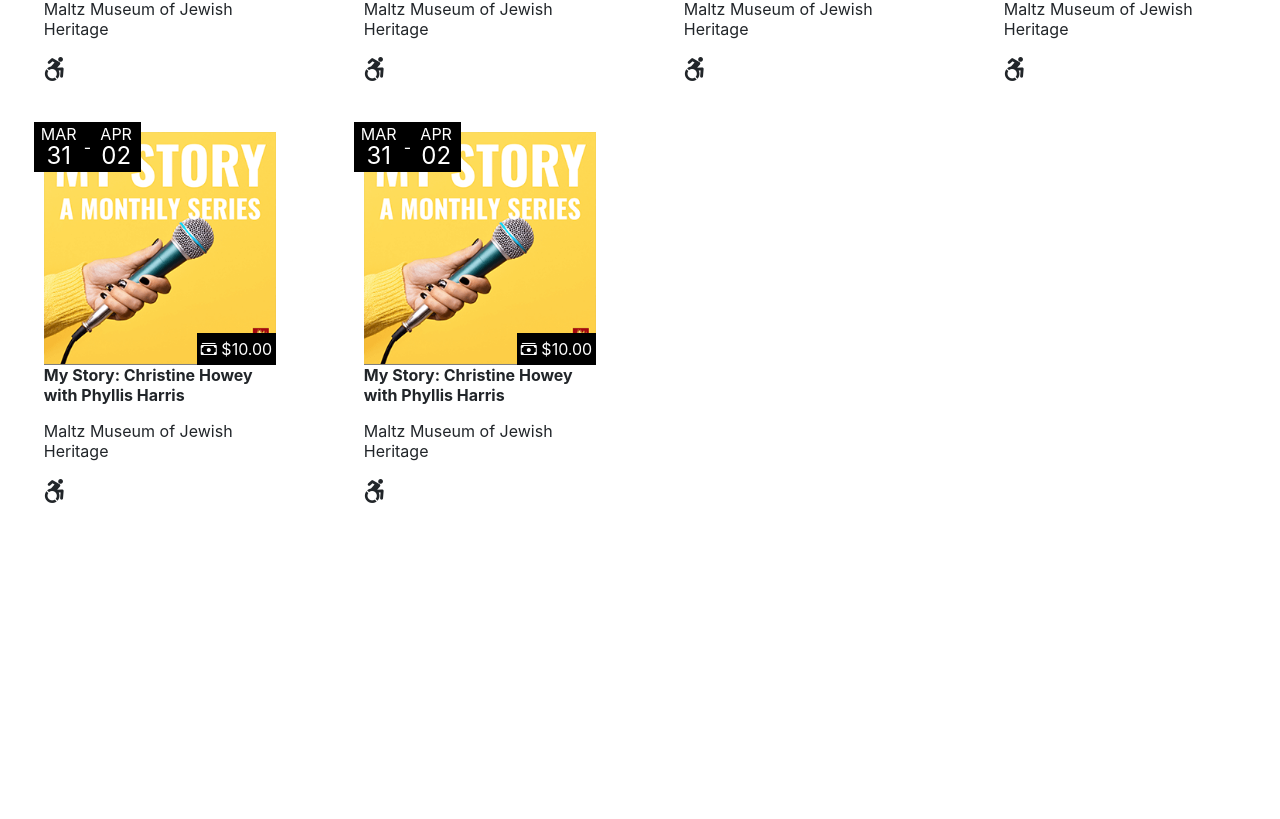
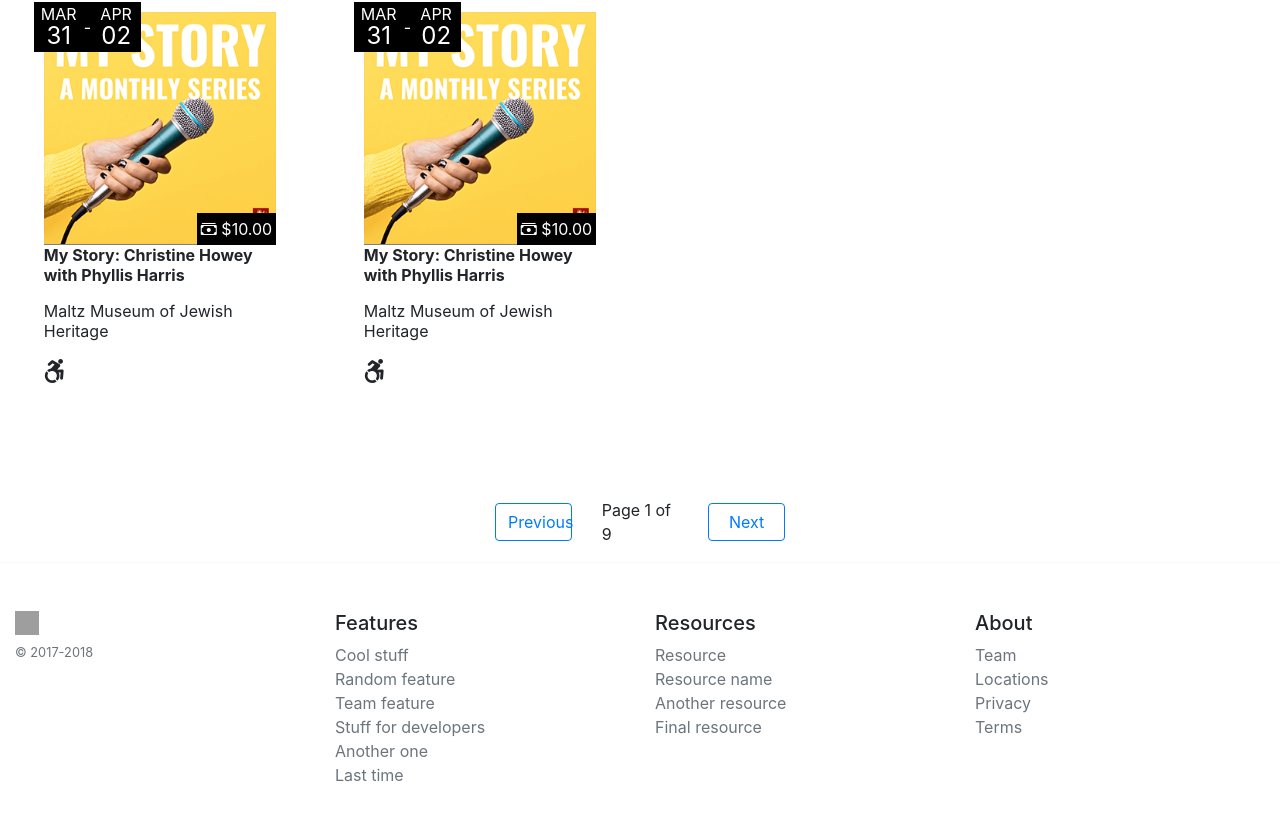
Before and after one commit to Gabbyton/project-horario, an Angular app: page / in a window 1280 px wide. Shown: the part 1343-2162 px from the top of the page. Before the commit the page ends 1945 px from the top, so only its background shows below. Built offline with nearby package versions, Linux system fonts and the light colour scheme; grey boxes are pictures that could not be loaded.

Commit message:
added dummy ui footer and page nav

```diff
--- a/src/app/app.component.html
+++ b/src/app/app.component.html
@@ -1,4 +1,6 @@
 <app-navbar></app-navbar>
-<app-splash></app-splash>
 <app-filter-select></app-filter-select>
+<app-page-nav></app-page-nav>
 <app-calendar></app-calendar>
+<app-page-nav></app-page-nav>
+<app-footer></app-footer>
--- a/src/app/app.module.ts
+++ b/src/app/app.module.ts
@@ -10,6 +10,8 @@ import { FormsModule } from '@angular/forms';
 import { DatePipe } from '@angular/common';
 import { NavbarComponent } from './navbar/navbar.component';
 import { SplashComponent } from './splash/splash.component';
+import { PageNavComponent } from './page-nav/page-nav.component';
+import { FooterComponent } from './footer/footer.component';
 
 @NgModule({
   declarations: [
@@ -17,7 +19,9 @@ import { SplashComponent } from './splash/splash.component';
     CalendarComponent,
     FilterSelectComponent,
     NavbarComponent,
-    SplashComponent
+    SplashComponent,
+    PageNavComponent,
+    FooterComponent
   ],
   imports: [
     BrowserModule,
--- /dev/null
+++ b/src/app/footer/footer.component.html
@@ -0,0 +1,37 @@
+<div class="container-fluid py-5 border-top border-light">
+    <div class="row">
+        <div class="col-12 col-md">
+            <img class="mb-2" src="../../assets/brand/bootstrap-solid.svg" alt="" width="24" height="24">
+            <small class="d-block mb-3 text-muted">© 2017-2018</small>
+        </div>
+        <div class="col-6 col-md">
+            <h5>Features</h5>
+            <ul class="list-unstyled text-small">
+                <li><a class="text-muted" href="#">Cool stuff</a></li>
+                <li><a class="text-muted" href="#">Random feature</a></li>
+                <li><a class="text-muted" href="#">Team feature</a></li>
+                <li><a class="text-muted" href="#">Stuff for developers</a></li>
+                <li><a class="text-muted" href="#">Another one</a></li>
+                <li><a class="text-muted" href="#">Last time</a></li>
+            </ul>
+        </div>
+        <div class="col-6 col-md">
+            <h5>Resources</h5>
+            <ul class="list-unstyled text-small">
+                <li><a class="text-muted" href="#">Resource</a></li>
+                <li><a class="text-muted" href="#">Resource name</a></li>
+                <li><a class="text-muted" href="#">Another resource</a></li>
+                <li><a class="text-muted" href="#">Final resource</a></li>
+            </ul>
+        </div>
+        <div class="col-6 col-md">
+            <h5>About</h5>
+            <ul class="list-unstyled text-small">
+                <li><a class="text-muted" href="#">Team</a></li>
+                <li><a class="text-muted" href="#">Locations</a></li>
+                <li><a class="text-muted" href="#">Privacy</a></li>
+                <li><a class="text-muted" href="#">Terms</a></li>
+            </ul>
+        </div>
+    </div>
+</div>
--- /dev/null
+++ b/src/app/footer/footer.component.ts
@@ -0,0 +1,15 @@
+import { Component, OnInit } from '@angular/core';
+
+@Component({
+  selector: 'app-footer',
+  templateUrl: './footer.component.html',
+  styleUrls: ['./footer.component.css']
+})
+export class FooterComponent implements OnInit {
+
+  constructor() { }
+
+  ngOnInit(): void {
+  }
+
+}
--- /dev/null
+++ b/src/app/page-nav/page-nav.component.css
@@ -0,0 +1,3 @@
+button {
+    width: 100%;
+}
--- /dev/null
+++ b/src/app/page-nav/page-nav.component.html
@@ -0,0 +1,13 @@
+<div class="container-fluid py-3">
+    <div class="row h-100 d-flex justify-content-center align-items-center">
+        <div class="col-sm-1">
+            <button class="btn btn-outline-primary">Previous</button>
+        </div>
+        <div class="col-sm-1 d-flex align-items-center justify-content-center">
+            <span>Page 1 of 9</span>
+        </div>
+        <div class="col-sm-1">
+            <button class="btn btn-outline-primary">Next</button>
+        </div>
+    </div>
+</div>
--- /dev/null
+++ b/src/app/page-nav/page-nav.component.ts
@@ -0,0 +1,15 @@
+import { Component, OnInit } from '@angular/core';
+
+@Component({
+  selector: 'app-page-nav',
+  templateUrl: './page-nav.component.html',
+  styleUrls: ['./page-nav.component.css']
+})
+export class PageNavComponent implements OnInit {
+
+  constructor() { }
+
+  ngOnInit(): void {
+  }
+
+}
```
Also changed, not shown: src/app/footer/footer.component.css (added).
